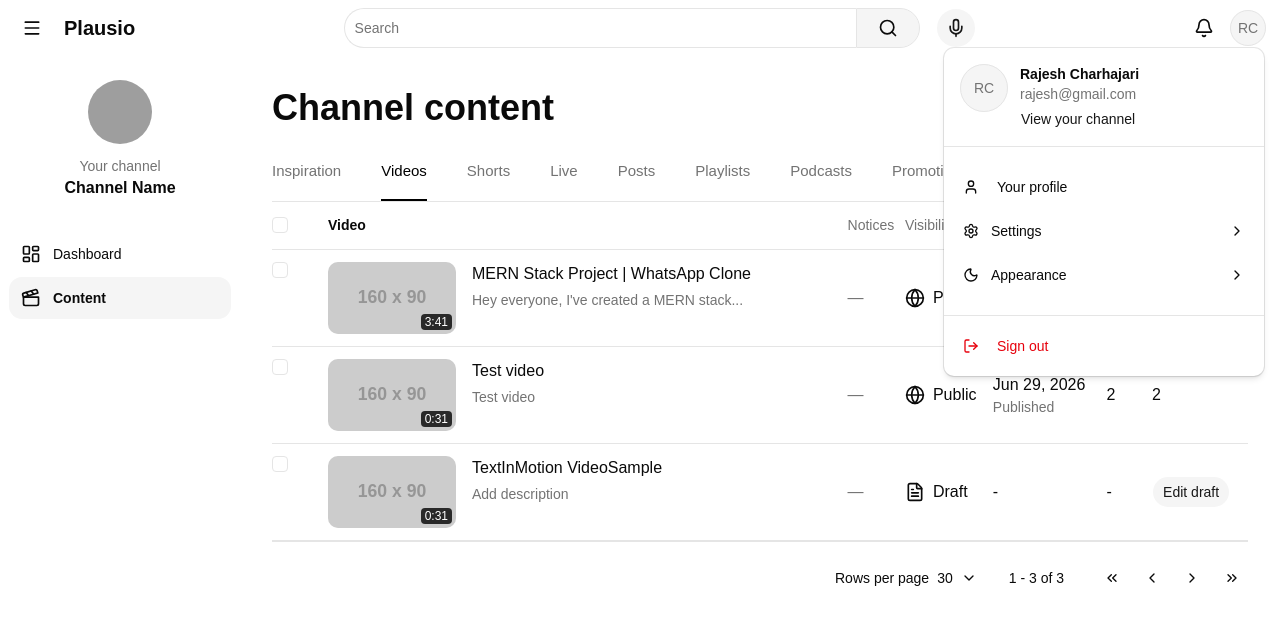
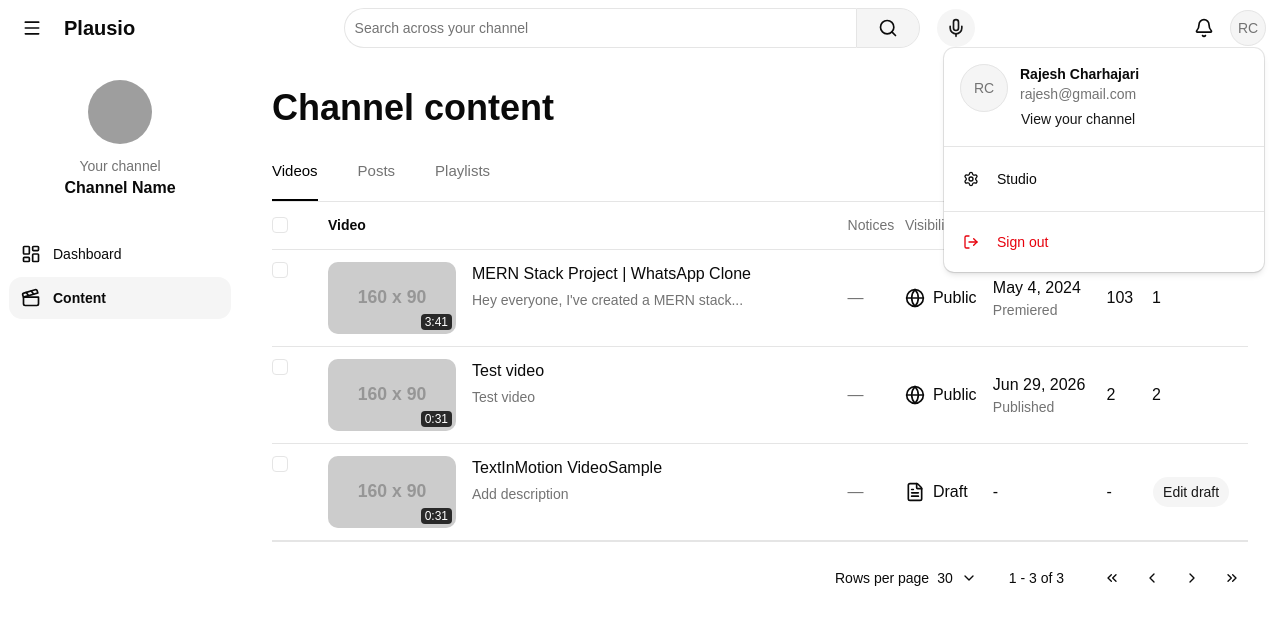
Before and after one commit to rajeshrc12/plausio, a React (Vite) app in the folder apps/web/: page /studio/content in a window 1280 px wide. Both pictures are taken after a click on the button "RC". Shown: the top 624 px of the page. Built offline with nearby package versions, Linux system fonts and the light colour scheme; grey boxes are pictures that could not be loaded.

Commit message:
web: video view page changes

```diff
--- a/apps/web/src/components/navbar-home.tsx
+++ b/apps/web/src/components/navbar-home.tsx
@@ -2,7 +2,7 @@ import Profile from "@/components/profile"
 import { Button } from "@workspace/ui/components/button"
 import { Input } from "@workspace/ui/components/input"
 import { Bell, Menu, Mic, Search } from "lucide-react"
-
+import { Link } from "react-router"
 const NavbarHome = () => {
   return (
     <header className="sticky top-0 z-50 flex h-14 items-center justify-between bg-background px-4">
@@ -11,8 +11,9 @@ const NavbarHome = () => {
         <Button variant="ghost" size="icon" className="rounded-full">
           <Menu className="size-5" />
         </Button>
-
-        <h1 className="text-xl font-bold text-foreground">Plausio</h1>
+        <Link to={"/"}>
+          <h1 className="text-xl font-bold text-foreground">Plausio</h1>
+        </Link>
       </div>
 
       {/* Center */}
--- a/apps/web/src/components/navbar-studio.tsx
+++ b/apps/web/src/components/navbar-studio.tsx
@@ -2,6 +2,7 @@ import Profile from "@/components/profile"
 import { Button } from "@workspace/ui/components/button"
 import { Input } from "@workspace/ui/components/input"
 import { Bell, Menu, Mic, Search } from "lucide-react"
+import { Link } from "react-router"
 
 const NavbarStudio = () => {
   return (
@@ -12,7 +13,9 @@ const NavbarStudio = () => {
           <Menu className="size-5" />
         </Button>
 
-        <h1 className="text-xl font-bold text-foreground">Plausio</h1>
+        <Link to={"/"}>
+          <h1 className="text-xl font-bold text-foreground">Plausio</h1>
+        </Link>
       </div>
 
       {/* Center */}
@@ -20,7 +23,7 @@ const NavbarStudio = () => {
         <div className="flex w-full max-w-xl">
           <Input
             type="text"
-            placeholder="Search"
+            placeholder="Search across your channel"
             className="h-10 rounded-l-full rounded-r-none border-r-0 shadow-none focus-visible:ring-1"
           />
 
--- a/apps/web/src/components/profile.tsx
+++ b/apps/web/src/components/profile.tsx
@@ -10,7 +10,7 @@ import {
   PopoverTrigger,
 } from "@workspace/ui/components/popover"
 
-import { ChevronRight, LogOut, Moon, Settings, User } from "lucide-react"
+import { LogOut, Settings } from "lucide-react"
 import { useNavigate } from "react-router"
 
 const Profile = () => {
@@ -76,28 +76,14 @@ const Profile = () => {
         </div>
 
         {/* Menu */}
-        <div className="p-2">
-          <Button variant="ghost" className="h-11 w-full justify-start">
-            <User className="mr-3 h-5 w-5" />
-            Your profile
-          </Button>
-
-          <Button variant="ghost" className="h-11 w-full justify-between">
-            <div className="flex items-center">
-              <Settings className="mr-3 h-5 w-5" />
-              Settings
-            </div>
-
-            <ChevronRight className="h-4 w-4" />
-          </Button>
-
-          <Button variant="ghost" className="h-11 w-full justify-between">
-            <div className="flex items-center">
-              <Moon className="mr-3 h-5 w-5" />
-              Appearance
-            </div>
-
-            <ChevronRight className="h-4 w-4" />
+        <div className="px-2">
+          <Button
+            onClick={() => navigate("/studio")}
+            variant="ghost"
+            className="h-11 w-full justify-start"
+          >
+            <Settings className="mr-3 h-5 w-5" />
+            Studio
           </Button>
         </div>
 
--- a/apps/web/src/routes/studio/content.tsx
+++ b/apps/web/src/routes/studio/content.tsx
@@ -10,17 +10,7 @@ import {
   Globe,
 } from "lucide-react"
 
-const tabs = [
-  "Inspiration",
-  "Videos",
-  "Shorts",
-  "Live",
-  "Posts",
-  "Playlists",
-  "Podcasts",
-  "Promotions",
-  "Collaborations",
-]
+const tabs = ["Videos", "Posts", "Playlists"]
 
 const videos = [
   {
@@ -74,7 +64,7 @@ export default function ChannelContent() {
             <button
               key={tab}
               className={`border-b-2 pb-4 font-medium transition ${
-                i === 1
+                i === 0
                   ? "border-black text-black"
                   : "border-transparent text-muted-foreground hover:text-black"
               }`}
--- /dev/null
+++ b/apps/web/src/routes/video/card-horizontal.tsx
@@ -0,0 +1,54 @@
+import { useNavigate } from "react-router"
+
+type Video = {
+  id: number
+  title: string
+  thumbnail: string
+  channel: string
+  channelImage: string
+  views: string
+  uploaded: string
+}
+
+type VideoCardHorizontalProps = {
+  video: Video
+}
+
+const VideoCardHorizontal = ({ video }: VideoCardHorizontalProps) => {
+  const navigate = useNavigate()
+
+  return (
+    <div
+      onClick={() => navigate(`/${video.id}`)}
+      className="flex cursor-pointer gap-3 rounded-xl p-2 transition-colors hover:bg-muted"
+    >
+      {/* Thumbnail */}
+      <div className="relative h-24 w-44 shrink-0 overflow-hidden rounded-xl bg-muted">
+        <img
+          src={video.thumbnail}
+          alt={video.title}
+          className="h-full w-full object-cover"
+        />
+
+        <span className="absolute right-1 bottom-1 rounded bg-black/80 px-1.5 py-0.5 text-xs text-white">
+          12:34
+        </span>
+      </div>
+
+      {/* Metadata */}
+      <div className="min-w-0 flex-1">
+        <h3 className="line-clamp-2 text-sm leading-5 font-medium">
+          {video.title}
+        </h3>
+
+        <p className="mt-1 text-xs text-muted-foreground">{video.channel}</p>
+
+        <p className="text-xs text-muted-foreground">
+          {video.views} views • {video.uploaded}
+        </p>
+      </div>
+    </div>
+  )
+}
+
+export default VideoCardHorizontal
--- a/apps/web/src/routes/video/card.tsx
+++ b/apps/web/src/routes/video/card.tsx
@@ -1,3 +1,5 @@
+import { useNavigate } from "react-router"
+
 type Video = {
   id: number
   title: string
@@ -13,8 +15,12 @@ type VideoCardProps = {
 }
 
 const VideoCard = ({ video }: VideoCardProps) => {
+  const navigate = useNavigate()
   return (
-    <div className="cursor-pointer">
+    <div
+      className="cursor-pointer rounded-xl p-2 hover:bg-gray-50"
+      onClick={() => navigate(`/${video.id}`)}
+    >
       <img
         src={video.thumbnail}
         alt={video.title}
--- a/apps/web/src/routes/video/id.tsx
+++ b/apps/web/src/routes/video/id.tsx
@@ -1,5 +1,158 @@
+import {
+  Avatar,
+  AvatarFallback,
+  AvatarImage,
+} from "@workspace/ui/components/avatar"
+import { Button } from "@workspace/ui/components/button"
+import { Download, MoreHorizontal, Share2, ThumbsUp } from "lucide-react"
+import VideoCardHorizontal from "@/routes/video/card-horizontal"
+
+export type Video = {
+  id: number
+  title: string
+  thumbnail: string
+  channel: string
+  channelImage: string
+  views: string
+  uploaded: string
+}
+
+const videos: Video[] = Array.from({ length: 10 }, (_, i) => ({
+  id: i + 1,
+  title: `Learn React in ${i + 1} Minutes | Complete Tutorial`,
+  thumbnail: `https://picsum.photos/400/225?random=${i + 1}`,
+  channel: "Code Academy",
+  channelImage: `https://i.pravatar.cc/100?img=${i + 1}`,
+  views: `${Math.floor(Math.random() * 900) + 100}K`,
+  uploaded: `${Math.floor(Math.random() * 11) + 1} months ago`,
+}))
+
 const VideoId = () => {
-  return <div>VideoId</div>
+  return (
+    <div className="mx-auto overflow-y-scroll p-6">
+      <div className="grid gap-6 lg:grid-cols-[1fr_380px]">
+        {/* Left */}
+
+        <div>
+          {/* Video */}
+
+          <div className="overflow-hidden rounded-xl bg-black">
+            <video
+              controls
+              className="aspect-video w-full"
+              poster="https://picsum.photos/1280/720"
+            >
+              <source
+                src="https://www.w3schools.com/html/mov_bbb.mp4"
+                type="video/mp4"
+              />
+            </video>
+          </div>
+
+          {/* Title */}
+
+          <h1 className="mt-4 text-xl font-bold">
+            Learn React in 30 Minutes | Complete Beginner Tutorial
+          </h1>
+
+          {/* Channel */}
+
+          <div className="mt-4 flex items-center justify-between">
+            <div className="flex items-center gap-4">
+              <Avatar className="h-11 w-11">
+                <AvatarImage src="https://i.pravatar.cc/100" />
+                <AvatarFallback>CA</AvatarFallback>
+              </Avatar>
+
+              <div>
+                <h3 className="font-semibold">Code Academy</h3>
+                <p className="text-sm text-muted-foreground">
+                  248K subscribers
+                </p>
+              </div>
+
+              <Button className="rounded-full px-6">Subscribe</Button>
+            </div>
+
+            {/* Actions */}
+
+            <div className="flex gap-2">
+              <Button variant="secondary" className="rounded-full">
+                <ThumbsUp className="mr-2 h-4 w-4" />
+                12K
+              </Button>
+
+              <Button variant="secondary" className="rounded-full">
+                <Share2 className="mr-2 h-4 w-4" />
+                Share
+              </Button>
+
+              <Button variant="secondary" className="rounded-full">
+                <Download className="mr-2 h-4 w-4" />
+                Download
+              </Button>
+
+              <Button variant="secondary" size="icon" className="rounded-full">
+                <MoreHorizontal className="h-5 w-5" />
+              </Button>
+            </div>
+          </div>
+
+          {/* Description */}
+
+          <div className="mt-5 rounded-xl bg-muted p-4">
+            <p className="font-medium">1.2M views • 8 months ago</p>
+
+            <p className="mt-3 text-sm leading-6">
+              Learn everything you need to start building modern React
+              applications. This tutorial covers components, hooks, props,
+              state, routing and much more.
+            </p>
+          </div>
+
+          {/* Comments */}
+
+          <div className="mt-8">
+            <h2 className="mb-5 text-xl font-semibold">1,248 Comments</h2>
+
+            <div className="space-y-6">
+              {[1, 2, 3].map((i) => (
+                <div key={i} className="flex gap-4">
+                  <Avatar>
+                    <AvatarImage
+                      src={`https://i.pravatar.cc/100?img=${20 + i}`}
+                    />
+                    <AvatarFallback>U</AvatarFallback>
+                  </Avatar>
+
+                  <div>
+                    <h4 className="font-medium">
+                      User {i}
+                      <span className="ml-2 text-sm text-muted-foreground">
+                        {i} day ago
+                      </span>
+                    </h4>
+
+                    <p className="mt-1 text-sm">
+                      Great tutorial! Looking forward to more videos.
+                    </p>
+                  </div>
+                </div>
+              ))}
+            </div>
+          </div>
+        </div>
+
+        {/* Suggested */}
+
+        <aside className="space-y-3">
+          {videos.map((video) => (
+            <VideoCardHorizontal key={video.id} video={video} />
+          ))}
+        </aside>
+      </div>
+    </div>
+  )
 }
 
 export default VideoId
--- a/apps/web/src/routes/video/list.tsx
+++ b/apps/web/src/routes/video/list.tsx
@@ -10,7 +10,7 @@ export type Video = {
   uploaded: string
 }
 
-const videos: Video[] = Array.from({ length: 30 }, (_, i) => ({
+const videos: Video[] = Array.from({ length: 6 }, (_, i) => ({
   id: i + 1,
   title: `Learn React in ${i + 1} Minutes | Complete Tutorial`,
   thumbnail: `https://picsum.photos/400/225?random=${i + 1}`,
@@ -22,7 +22,7 @@ const videos: Video[] = Array.from({ length: 30 }, (_, i) => ({
 
 const VideoList = () => {
   return (
-    <div className="grid grid-cols-1 gap-6 p-5 sm:grid-cols-2 lg:grid-cols-3 xl:grid-cols-3">
+    <div className="grid grid-cols-1 gap-4 p-5 sm:grid-cols-2 lg:grid-cols-3 xl:grid-cols-3">
       {videos.map((video) => (
         <VideoCard key={video.id} video={video} />
       ))}
```
